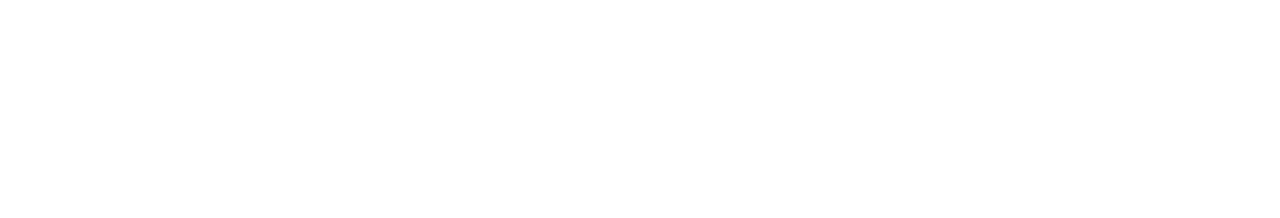
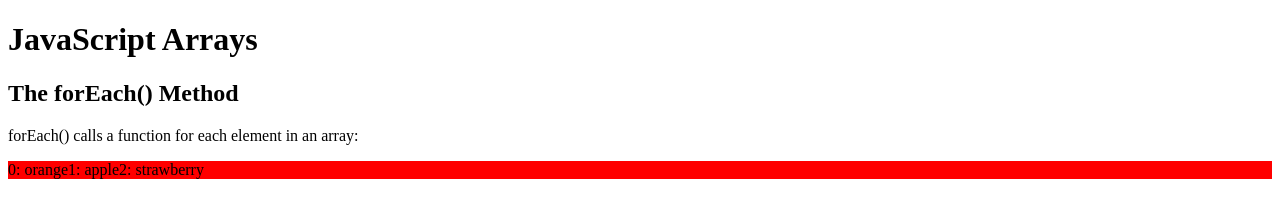
Before and after one commit to FilipiMachado/js_studies, a plain HTML site: page objects-studies/index.html in a window 1280 px wide. Drawn offline with Linux system fonts and the light colour scheme.

Commit message:
working with forEach

```diff
--- a/objects-studies/index.html
+++ b/objects-studies/index.html
@@ -9,6 +9,10 @@
     <title>JS Objects</title>
 </head>
 <body>
+  <h1>JavaScript Arrays</h1>
+  <h2>The forEach() Method</h2>
+  <p>forEach() calls a function for each element in an array:</p>
 
+  <p id="list"></p>
 </body>
 </html>
--- a/objects-studies/script.js
+++ b/objects-studies/script.js
@@ -1,4 +1,4 @@
-let person = {
+/* let person = {
   name: ['Bob', 'Smith'],
   age: 32,
   gender: 'male',
@@ -7,14 +7,35 @@ let person = {
     console.log(`${this.name[0]} ${this.name[1]} have ${this.age} years old. He likes to ${this.interests[0]} and listen to ${this.interests[1]}.`)
   }
 }
+ */
 
-let firstName = person.name[0]
+let text = ""
+const fruits = ['orange', 'apple', 'strawberry']
+
+fruits.forEach(getFruits)
+
+document.getElementById('list').innerHTML = text
+
+function getFruits(item, index) {
+  text += `${index}: ${item}`
+}
+
+/* person.name = person.name.concat('Smithson')
+
+console.log(person)
+
+person.name.pop()
+person.interests.pop()
+
+console.log(person) */
+
+/* let firstName = person.name[0]
 let lastName = person.name[1]
 
 let fullName = firstName.concat(lastName)
 
 console.log(fullName)
-console.log(person.name)
+console.log(person.name) */
 
 //console.log(person)
 
--- a/objects-studies/styles.css
+++ b/objects-studies/styles.css
@@ -0,0 +1,5 @@
+#list {
+ display: flex;
+ flex-direction: column;
+ background-color: red;
+}
```
